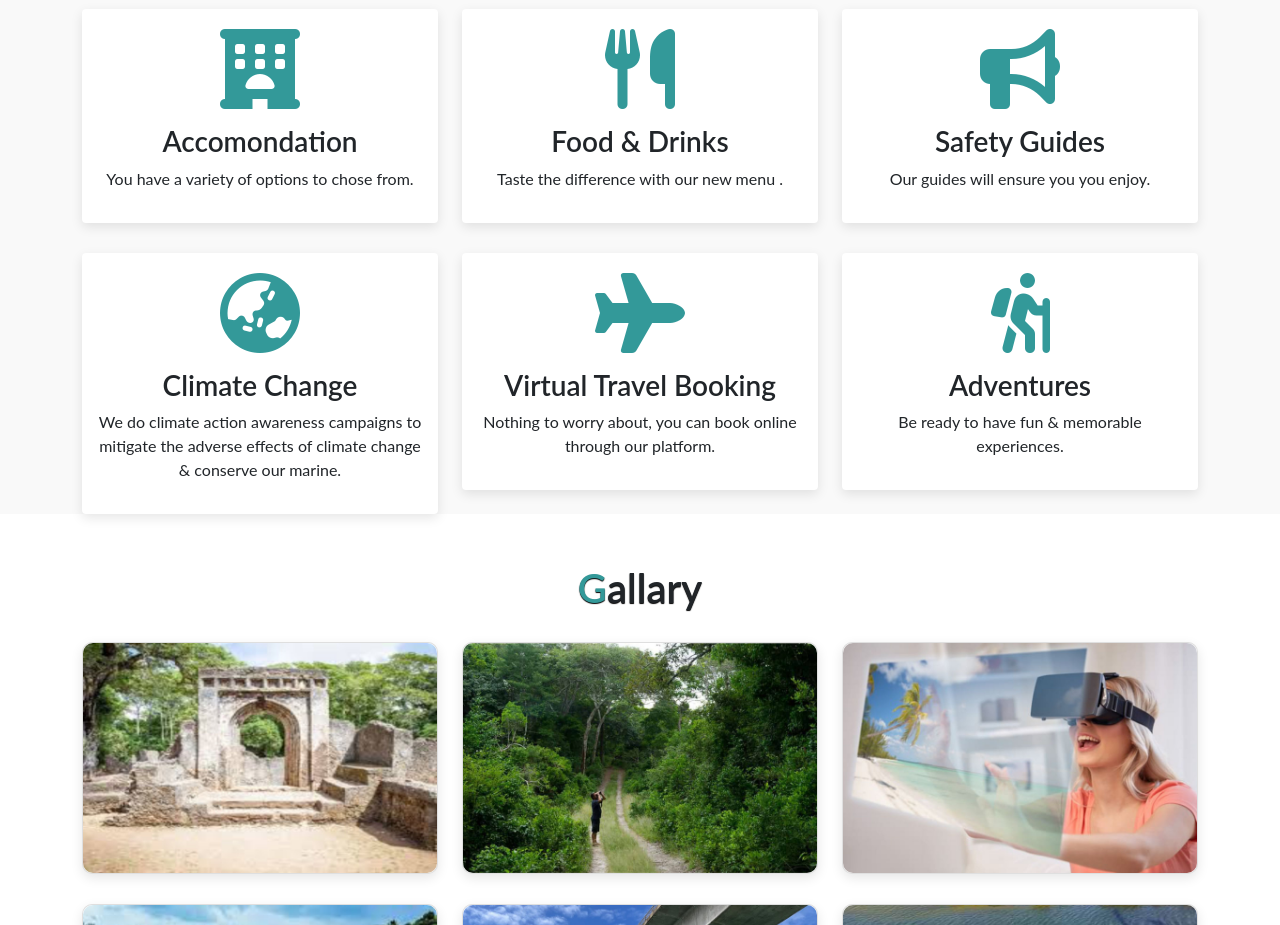
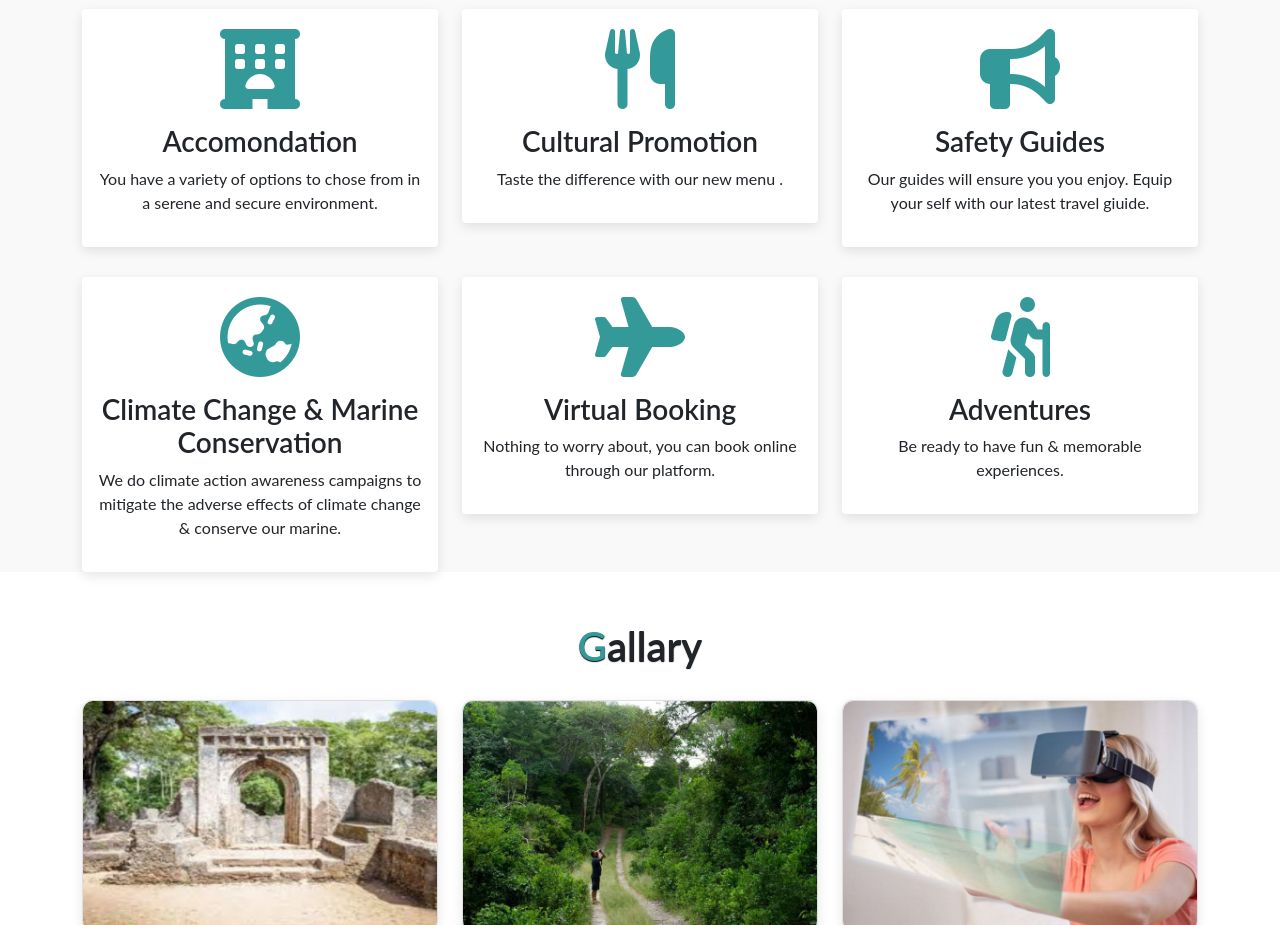
Before and after one commit to SamuelMumbi/VisitKilifiHub.com, a plain HTML site: page index.html in a window 1280 px wide. Shown: the part 2680-3605 px from the top of the page. Drawn offline with nearby package versions, Linux system fonts and the light colour scheme.

Commit message:
added text to services

```diff
--- a/index.html
+++ b/index.html
@@ -316,7 +316,7 @@
               <i class="fas fa-hotel"></i>
               <div class="card-body">
                 <h3>Accomondation</h3>
-                <p>You have a variety of options to chose from.</p>
+                <p>You have a variety of options to chose from in a serene and secure environment.</p>
               </div>
             </div>
 
@@ -326,7 +326,7 @@
             <div class="card">
               <i class="fas fa-utensils"></i>
               <div class="card-body">
-                <h3>Food & Drinks</h3>
+                <h3>Cultural Promotion</h3>
                 <p>Taste the difference with our new menu .</p>
               </div>
             </div>
@@ -338,7 +338,9 @@
               <i class="fas fa-bullhorn"></i>
               <div class="card-body">
                 <h3>Safety Guides</h3>
-                <p>Our guides will ensure you you enjoy.</p>
+                <p>Our guides will ensure you you enjoy.
+                Equip your self with our latest travel giuide.
+                </p>
               </div>
             </div>
 
@@ -356,7 +358,7 @@
             <div class="card">
               <i class="fas fa-globe-asia"></i>
               <div class="card-body">
-                <h3>Climate Change </h3>
+                <h3>Climate Change & Marine Conservation </h3>
                 <p>We do climate action awareness  campaigns to  mitigate the adverse effects of climate change & conserve our marine.</p>
               </div>
             </div>
@@ -367,7 +369,7 @@
             <div class="card">
               <i class="fas fa-plane"></i>
               <div class="card-body">
-                <h3>Virtual Travel Booking</h3>
+                <h3>Virtual Booking</h3>
                 <p>Nothing to worry about, you can book online through our platform.</p>
               </div>
             </div>
```
